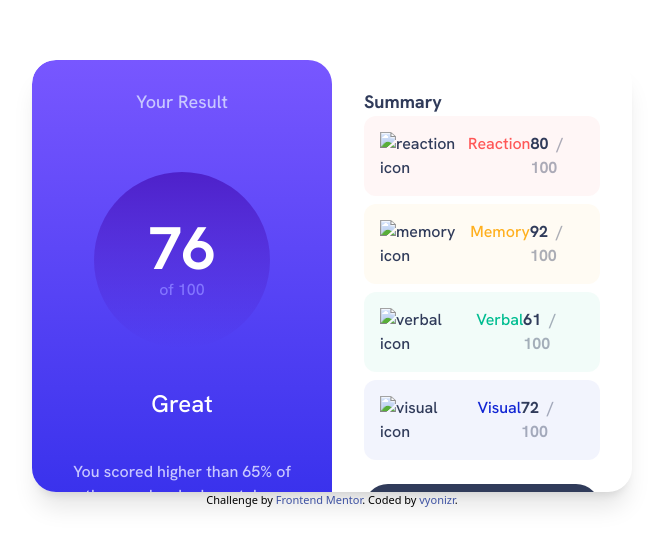
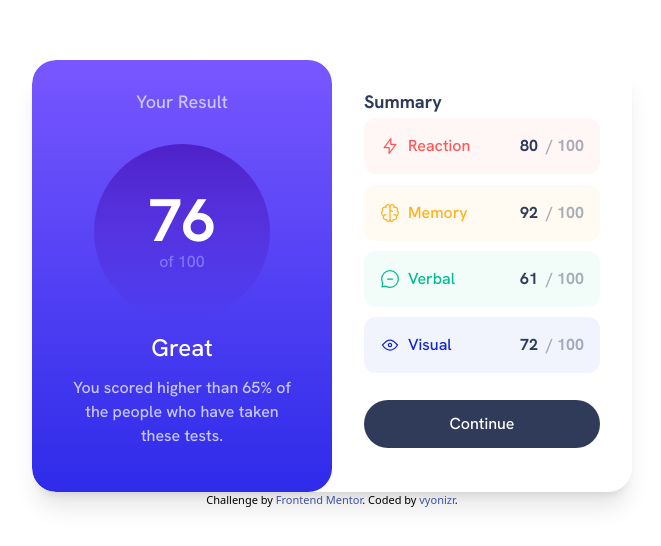
Before and after one commit to vyonizr/fm-results-summary-component, a website: page index.html in a window 1280 px wide. Shown: the part 116-662 px from the top of the page, without its empty margins (308-969 px from the left). Drawn offline with Linux system fonts and the light colour scheme; the site is published under a folder, as on GitHub Pages, so addresses that start at the root find nothing.

Commit message:
fix icon URL

```diff
--- a/index.html
+++ b/index.html
@@ -64,7 +64,7 @@
         <h2 class="mt-4 text-lg font-bold md:mt-0">Summary</h2>
         <div class="stat" style="background-color: hsla(0, 100%, 67%, 0.05)">
           <div class="flex">
-            <img src="/assets/images/icon-reaction.svg" alt="reaction icon" />
+            <img src="./assets/images/icon-reaction.svg" alt="reaction icon" />
             <p class="ml-2 text-lightRed">Reaction</p>
           </div>
           <p class="font-bold">
@@ -73,7 +73,7 @@
         </div>
         <div class="stat" style="background-color: hsla(39, 100%, 56%, 0.05)">
           <div class="flex">
-            <img src="/assets/images/icon-memory.svg" alt="memory icon" />
+            <img src="./assets/images/icon-memory.svg" alt="memory icon" />
             <p class="ml-2 text-orangeyYellow">Memory</p>
           </div>
           <p class="font-bold">
@@ -82,7 +82,7 @@
         </div>
         <div class="stat" style="background-color: hsla(166, 100%, 37%, 0.05)">
           <div class="flex">
-            <img src="/assets/images/icon-verbal.svg" alt="verbal icon" />
+            <img src="./assets/images/icon-verbal.svg" alt="verbal icon" />
             <p class="ml-2 text-greenTeal">Verbal</p>
           </div>
           <p class="font-bold">
@@ -91,7 +91,7 @@
         </div>
         <div class="stat" style="background-color: hsla(234, 85%, 45%, 0.05)">
           <div class="flex">
-            <img src="/assets/images/icon-visual.svg" alt="visual icon" />
+            <img src="./assets/images/icon-visual.svg" alt="visual icon" />
             <p class="ml-2 text-cobaltBlue">Visual</p>
           </div>
           <p class="font-bold">
```
